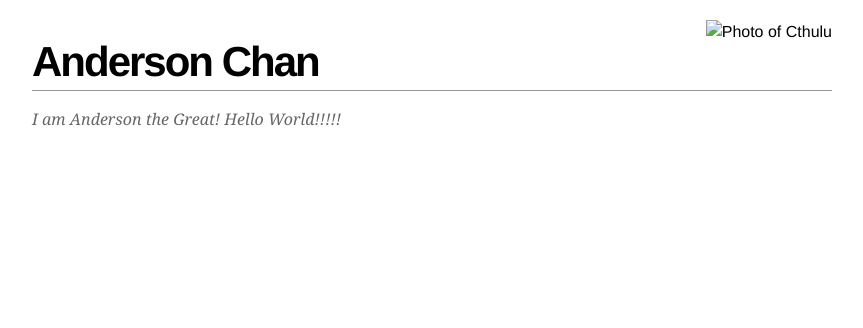
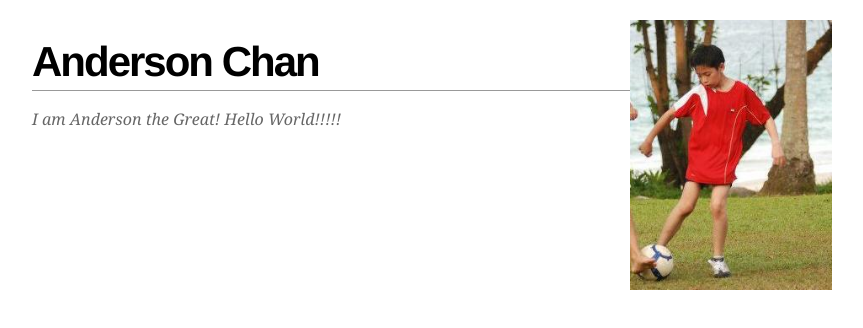
Before and after one commit to andersonchan/andersonchan.github.io, a plain HTML site: page index.html in a window 1280 px wide. Shown: the whole page, without its empty margins (18-881 px from the left). Drawn offline with Linux system fonts and the light colour scheme.

Commit message:
added photo

```diff
--- a/index.html
+++ b/index.html
@@ -33,7 +33,7 @@
 
     <div id="page-wrap">
 
-        <img src="images/profile.png" alt="Photo of Cthulu" id="pic" />
+        <img src="images/profile.jpg" alt="Photo of Cthulu" id="pic" />
 
         <div id="contact-info" class="vcard">
 
```
Also changed, not shown: images/profile.jpg (added), 1 other file.
